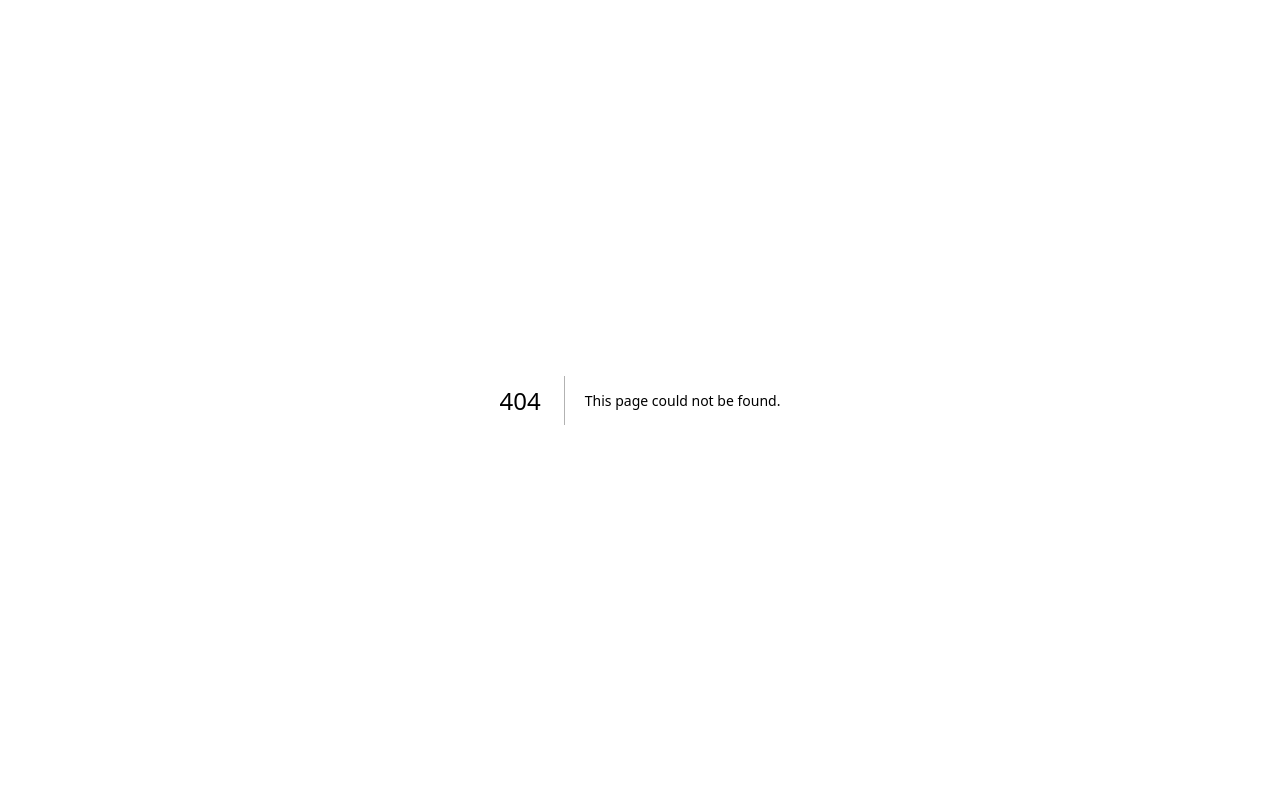
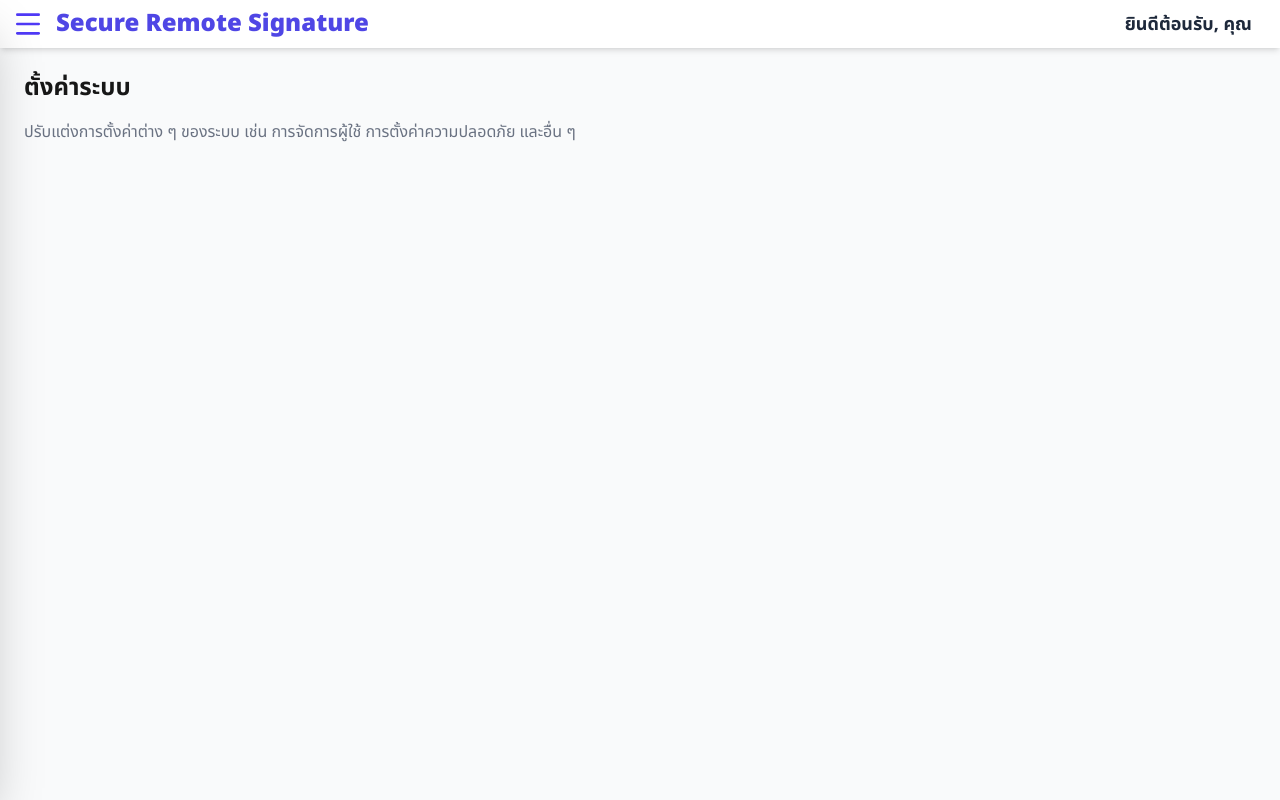
Before and after one commit to Secure-Remote-signature/RemoteSecureSignature, a Next.js app in the folder frontend/: page /admin/systemSetting in a window 1280 px wide. Before the commit this address had no page. Built offline with nearby package versions, Linux system fonts and the light colour scheme; no server answers; sample sign-in values are in the browser's storage.

Commit message:
feat(admin): add System Setting page for system configuration management

```diff
--- /dev/null
+++ b/frontend/app/admin/systemSetting/page.tsx
@@ -0,0 +1,8 @@
+export default function SystemSettingPage() {
+    return (
+        <div className="p-6">
+            <h1 className="text-2xl font-bold mb-4">ตั้งค่าระบบ</h1>
+            <p className="text-gray-500 mb-6">ปรับแต่งการตั้งค่าต่าง ๆ ของระบบ เช่น การจัดการผู้ใช้ การตั้งค่าความปลอดภัย และอื่น ๆ</p>
+        </div>
+    );
+}
```
